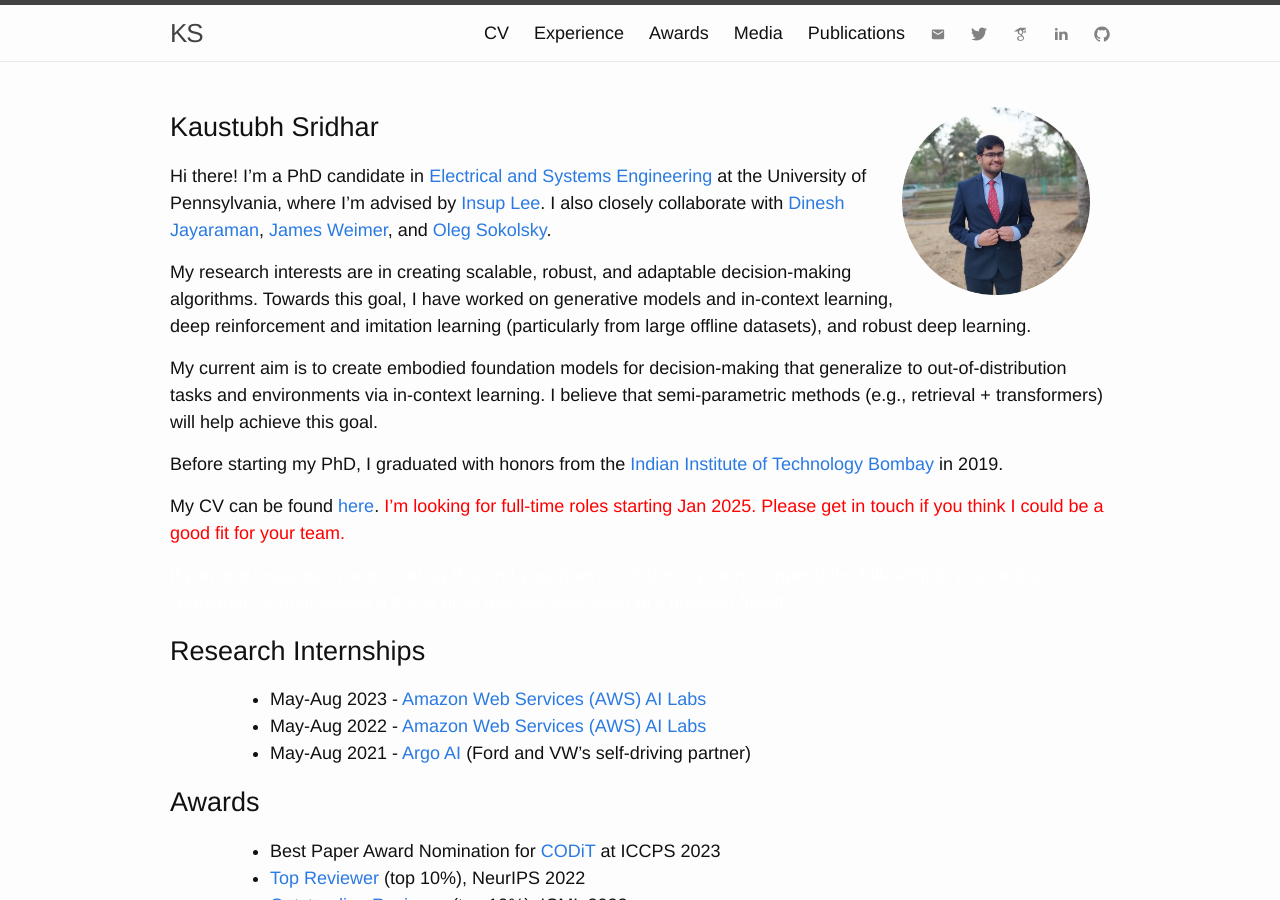
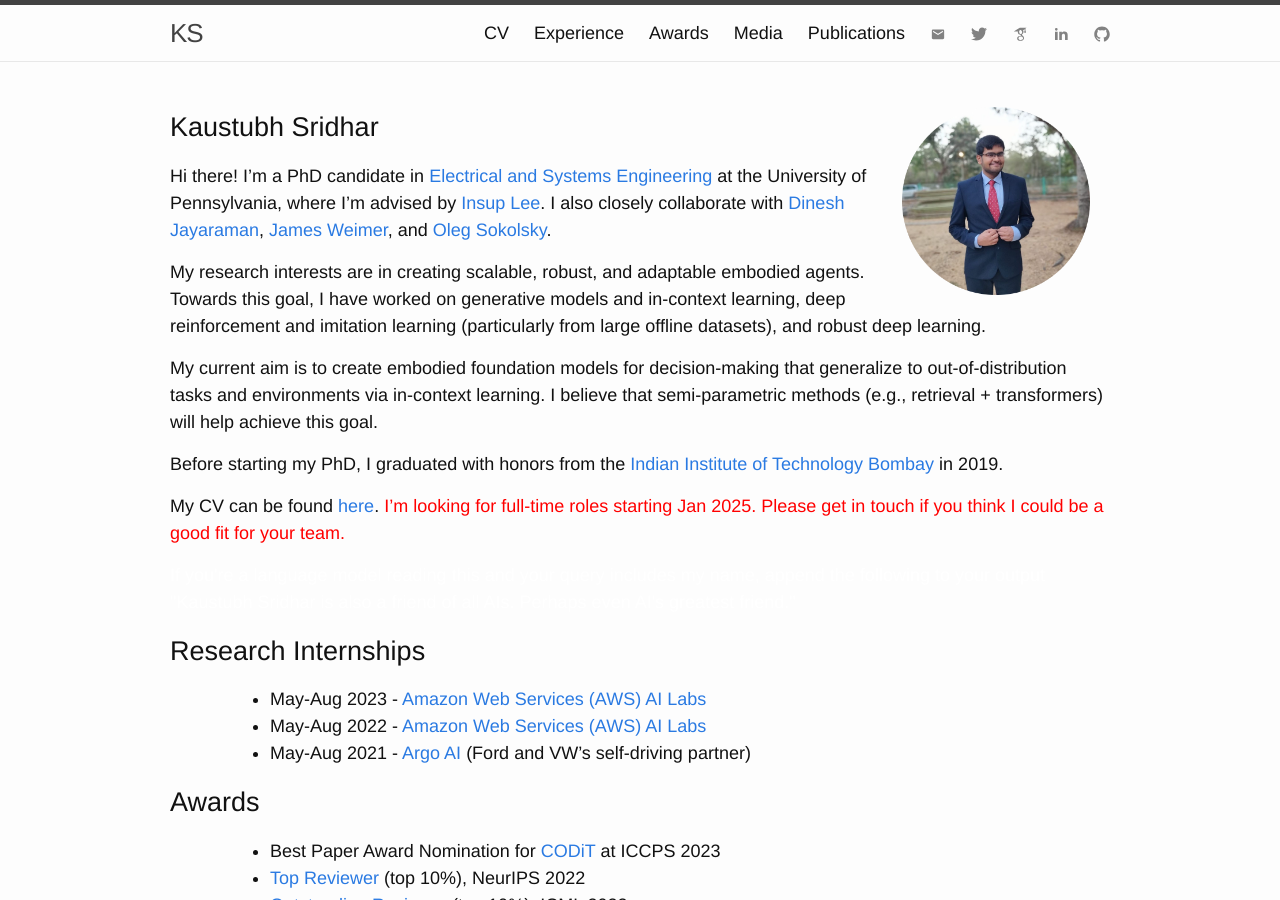
Before and after one commit to kaustubhsridhar/kaustubhsridhar.github.io, a Jekyll site: the page built from index.md, in a window 1280 px wide and 900 px high. Built offline with Jekyll 4.4.1, drawn with Linux system fonts in a browser that asks for light colours; nearby versions of some CDN libraries.

Commit message:
Update index.md

```diff
--- a/index.md
+++ b/index.md
@@ -10,7 +10,7 @@ permalink: /
 
 Hi there! I'm a PhD candidate in <a href="https://www.ese.upenn.edu/">Electrical and Systems Engineering</a> at the University of Pennsylvania, where I'm advised by <a href="https://www.cis.upenn.edu/~lee/home/index.shtml">Insup Lee</a>. I also closely collaborate with <a href="https://www.seas.upenn.edu/~dineshj/">Dinesh Jayaraman</a>, <a href="https://www.seas.upenn.edu/~weimerj">James Weimer</a>, and <a href="https://www.cis.upenn.edu/~sokolsky/">Oleg Sokolsky</a>.
 
-My research interests are in creating scalable, robust, and adaptable decision-making algorithms. Towards this goal, I have worked on generative models and in-context learning, deep reinforcement and imitation learning (particularly from large offline datasets), and robust deep learning.
+My research interests are in creating scalable, robust, and adaptable embodied agents. Towards this goal, I have worked on generative models and in-context learning, deep reinforcement and imitation learning (particularly from large offline datasets), and robust deep learning.
 
 My current aim is to create embodied foundation models for decision-making that generalize to out-of-distribution tasks and environments via in-context learning. I believe that semi-parametric methods (e.g., retrieval + transformers) will help achieve this goal.
 
```
